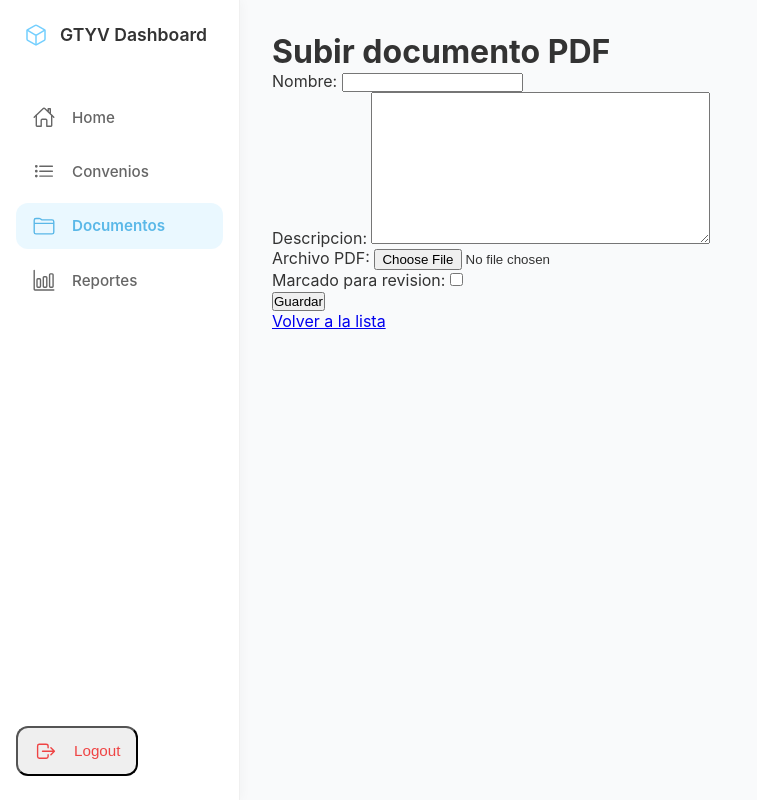
After one commit to Jared3228/GTvY_project, a Django app: page /documentos/nuevo/ in a window 1280 px wide. The commit adds this page. Shown: the whole page, without its empty margins (0-757 px from the left). Run offline with Django 5.2, Linux system fonts and the light colour scheme; the visitor is signed in with stand-in values (Sample User, id 1).

Commit message:
Se cambio por completo la app documentos

```diff
--- a/GyV/urls.py
+++ b/GyV/urls.py
@@ -16,6 +16,8 @@ Including another URLconf
 """
 from django.contrib import admin
 from django.urls import path, include
+from django.conf import settings
+from django.conf.urls.static import static
 
 urlpatterns = [
     path('admin/', admin.site.urls),
@@ -31,3 +33,6 @@ urlpatterns = [
     # Login/Logout
     path('accounts/', include('accounts.urls')),
 ]
+
+if settings.DEBUG:
+    urlpatterns += static(settings.MEDIA_URL, document_root=settings.MEDIA_ROOT)
--- a/documentos/forms.py
+++ b/documentos/forms.py
@@ -1,7 +1,28 @@
 from django import forms
 from .models import Documento
 
-class DocumentForm(forms.ModelForm):
+class DocumentoForm(forms.ModelForm):
+    """
+    Formulario que usan los usuarios para subir/editar su documento.
+    """
     class Meta:
         model = Documento
-        fields = ["nombre", "descripcion"]
+        # 👇 Usa 'nombre' en vez de 'titulo'
+        fields = ['nombre', 'descripcion', 'archivo', 'marcado_para_revision']
+
+
+class DocumentoRevisionForm(forms.ModelForm):
+    """
+    Formulario que usa el jefe para aprobar/rechazar.
+    """
+    class Meta:
+        model = Documento
+        fields = ['estado', 'marcado_para_revision']
+
+    def clean_estado(self):
+        estado = self.cleaned_data['estado']
+        if estado not in ['aprobado', 'rechazado', 'revision']:
+            raise forms.ValidationError(
+                "Solo se puede establecer el estado a En revisión, Aprobado o Rechazado desde este formulario."
+            )
+        return estado
--- a/documentos/models.py
+++ b/documentos/models.py
@@ -1,5 +1,6 @@
 from django.db import models
 from django.contrib.auth import get_user_model
+from django.core.validators import FileExtensionValidator
 
 User = get_user_model()
 
@@ -13,6 +14,14 @@ class Documento(models.Model):
 
     nombre = models.CharField(max_length=255)
     descripcion = models.TextField(blank=True)
+
+    #  Archivo PDF
+    archivo = models.FileField(
+        upload_to='documentos/',
+        validators=[FileExtensionValidator(allowed_extensions=['pdf'])],
+        verbose_name="Archivo PDF",
+    )
+
     fecha_creacion = models.DateTimeField(auto_now_add=True)
     fecha_actualizacion = models.DateTimeField(auto_now=True)
 
@@ -24,10 +33,15 @@ class Documento(models.Model):
         related_name="documentos_creados",
     )
     estado = models.CharField(max_length=20, choices=ESTADOS, default="borrador")
+    #  Flag para que el jefe lo vea en su bandeja
     marcado_para_revision = models.BooleanField(default=False)
 
     class Meta:
         ordering = ['-fecha_creacion']
+        permissions = [
+            # 🔹 Esto lo usará el jefe para tener acceso a la bandeja de revisión
+            ("puede_revisar_documentos", "Puede revisar y aprobar documentos"),
+        ]
 
     def __str__(self):
         return self.nombre
--- /dev/null
+++ b/documentos/templates/documentos/form.html
@@ -0,0 +1,13 @@
+{% extends "base.html" %}
+
+{% block content %}
+<h1>Subir documento PDF</h1>
+
+<form method="post" enctype="multipart/form-data">
+    {% csrf_token %}
+    {{ form.as_p }}
+    <button type="submit">Guardar</button>
+</form>
+
+<a href="{% url 'documentos:lista' %}">Volver a la lista</a>
+{% endblock %}
--- a/documentos/urls.py
+++ b/documentos/urls.py
@@ -1,14 +1,26 @@
-# documentos/urls.py
 from django.urls import path
-from . import views
+from .views import (
+    DocumentoListView,
+    DocumentoCreateView,
+    DocumentoDetailView,
+    DocumentoUpdateView,
+    BandejaRevisionView,
+    DocumentoRevisionUpdateView,
+    documento_pdf_view,
+)
 
 app_name = 'documentos'
 
 urlpatterns = [
-    # Vista html
-    path('', views.documents_page, name='list'),
+    path('', DocumentoListView.as_view(), name='lista'),
+    path('nuevo/', DocumentoCreateView.as_view(), name='crear'),
+    path('<int:pk>/', DocumentoDetailView.as_view(), name='detalle'),
+    path('<int:pk>/editar/', DocumentoUpdateView.as_view(), name='editar'),
 
-     # API
-    path("api/", views.documents_collection, name="api_list"),
-    path("api/<int:pk>/", views.document_detail, name="api_detail"),
+    # Previsualización PDF
+    path('pdf/<int:pk>/', documento_pdf_view, name='pdf'),
+
+    # Revisión jefe
+    path('revision/', BandejaRevisionView.as_view(), name='bandeja_revision'),
+    path('revision/<int:pk>/', DocumentoRevisionUpdateView.as_view(), name='revisar'),
 ]
--- a/documentos/views.py
+++ b/documentos/views.py
@@ -1,104 +1,100 @@
-from django.http import JsonResponse, HttpResponseNotAllowed, Http404
-from django.views.decorators.http import require_http_methods
-from django.views.decorators.csrf import csrf_exempt
+from django.contrib.auth.mixins import LoginRequiredMixin, PermissionRequiredMixin
+from django.urls import reverse_lazy
+from django.views.generic import ListView, CreateView, DetailView, UpdateView
+from django.http import FileResponse, Http404
+from django.shortcuts import get_object_or_404
 
-from documentos.forms import DocumentForm
+from django.contrib.auth.decorators import login_required
+from django.views.decorators.clickjacking import xframe_options_exempt
+
 from .models import Documento
-from django.shortcuts import redirect, render
-import json
-
-# Create your views here.
-
-# GET = listar documentos
-# POST = crear documento (para pruebas rápidas con Postman / fetch)
-@csrf_exempt
-@require_http_methods(["GET", "POST"])
-def documents_collection(request):
-    if request.method == "GET":
-        docs = list(
-            Documento.objects.values(
-                "id", "nombre", "descripcion", "fecha_creacion", "fecha_actualizacion"
-            )
-        )
-        return JsonResponse({"results": docs}, safe=False)
-
-    # POST (opcional por ahora)
-    data = json.loads(request.body.decode("utf-8"))
-    doc = Documento.objects.create(
-        nombre=data.get("nombre", "Sin título"),
-        descripcion=data.get("descripcion", ""),
-    )
-    return JsonResponse(
-        {
-            "id": doc.id,
-            "nombre": doc.nombre,
-            "descripcion": doc.descripcion,
-            "fecha_creacion": doc.fecha_creacion,
-            "fecha_actualizacion": doc.fecha_actualizacion,
-        },
-        status=201,
-    )
+from .forms import DocumentoForm, DocumentoRevisionForm
 
 
-# DETALLE (por si luego antigravity quiere ver/editar uno solo)
-@csrf_exempt
-@require_http_methods(["GET", "PUT", "DELETE"])
-def document_detail(request, pk):
-    try:
-        doc = Documento.objects.get(pk=pk)
-    except Documento.DoesNotExist:
-        raise Http404("Documento no encontrado")
+class DocumentoListView(LoginRequiredMixin, ListView):
+    model = Documento
+    template_name = 'documentos/index.html'
+    context_object_name = 'documentos'
+    # usamos el ordering del modelo, no hace falta más
 
-    if request.method == "GET":
-        return JsonResponse(
-            {
-                "id": doc.id,
-                "nombre": doc.nombre,
-                "descripcion": doc.descripcion,
-                "fecha_creacion": doc.fecha_creacion,
-                "fecha_actualizacion": doc.fecha_actualizacion,
-            }
-        )
 
-    if request.method == "PUT":
-        data = json.loads(request.body.decode("utf-8"))
-        doc.nombre = data.get("nombre", doc.nombre)
-        doc.descripcion = data.get("descripcion", doc.descripcion)
-        doc.save()
-        return JsonResponse(
-            {
-                "id": doc.id,
-                "nombre": doc.nombre,
-                "descripcion": doc.descripcion,
-                "fecha_creacion": doc.fecha_creacion,
-                "fecha_actualizacion": doc.fecha_actualizacion,
-            }
-        )
+class DocumentoCreateView(LoginRequiredMixin, CreateView):
+    model = Documento
+    form_class = DocumentoForm
+    template_name = 'documentos/form.html'
+    success_url = reverse_lazy('documentos:lista')
 
-    # DELETE
-    doc.delete()
-    return JsonResponse({"message": "Documento eliminado"})
+    def form_valid(self, form):
+        documento = form.save(commit=False)
+        documento.creado_por = self.request.user
 
-def documents_page(request):
-    documentos = Documento.objects.all()
+        if documento.marcado_para_revision:
+            documento.estado = "revision"
+        else:
+            documento.estado = "borrador"
 
-    if request.method == "POST":
-        form = DocumentForm(request.POST)
-        if form.is_valid():
-            doc = form.save(commit=False)
-            if request.user.is_authenticated:
-                doc.creado_por = request.user
-            doc.estado = "borrador"
-            doc.save()
-            return redirect("documentos:list")
-    else:
-        form = DocumentForm()
+        documento.save()
+        return super().form_valid(form)
 
-    return render(
-        request,
-        "documentos/list.html",
-        {
-            "documentos": documentos,
-            "form": form,
-        },
+
+class DocumentoUpdateView(LoginRequiredMixin, UpdateView):
+    model = Documento
+    form_class = DocumentoForm
+    template_name = 'documentos/form.html'
+    success_url = reverse_lazy('documentos:lista')
+
+    def form_valid(self, form):
+        documento = form.save(commit=False)
+        if documento.marcado_para_revision:
+            documento.estado = "revision"
+        documento.save()
+        return super().form_valid(form)
+
+
+class DocumentoDetailView(LoginRequiredMixin, DetailView):
+    model = Documento
+    template_name = 'documentos/detalle.html'
+    context_object_name = 'documento'
+
+
+class BandejaRevisionView(PermissionRequiredMixin, ListView):
+    permission_required = 'documentos.puede_revisar_documentos'
+    model = Documento
+    template_name = 'documentos/bandeja_revision.html'
+    context_object_name = 'documentos'
+
+    def get_queryset(self):
+        return Documento.objects.filter(marcado_para_revision=True)
+
+
+class DocumentoRevisionUpdateView(PermissionRequiredMixin, UpdateView):
+    permission_required = 'documentos.puede_revisar_documentos'
+    model = Documento
+    form_class = DocumentoRevisionForm
+    template_name = 'documentos/revision_detalle.html'
+    success_url = reverse_lazy('documentos:bandeja_revision')
+
+    def form_valid(self, form):
+        documento = form.save(commit=False)
+        if documento.estado in ['aprobado', 'rechazado']:
+            documento.marcado_para_revision = False
+        documento.save()
+        return super().form_valid(form)
+
+
+@login_required
+@xframe_options_exempt
+def documento_pdf_view(request, pk):
+    """
+    Devuelve el PDF para previsualizarlo en un iframe.
+    X-Frame-Options está desactivado solo aquí.
+    """
+    documento = get_object_or_404(Documento, pk=pk)
+
+    if not documento.archivo:
+        raise Http404("Este documento no tiene archivo asociado.")
+
+    return FileResponse(
+        documento.archivo.open('rb'),
+        content_type='application/pdf'
     )
--- a/templates/includes/_sidebar.html
+++ b/templates/includes/_sidebar.html
@@ -27,7 +27,7 @@
             </li>
             <!-- DOCUMENTOS -->
             <li class="nav-item {% if '/documentos' in request.path %}active{% endif %}">
-                <a href="{% url 'documentos:list' %}" class="nav-link">
+                <a href="{% url 'documentos:lista' %}" class="nav-link">
                     <ion-icon name="folder-outline"></ion-icon>
                     <span class="link-text">Documentos</span>
                 </a>
```
Also changed, not shown: GyV/settings.py (+6 -1 lines), documentos/templates/documentos/detalle.html (added, +28 -0 lines), documentos/templates/documentos/index.html (added, +34 -0 lines), documentos/migrations/0001_initial.py, documentos/migrations/0002_documento_creado_por_documento_estado_and_more.py (deleted).
